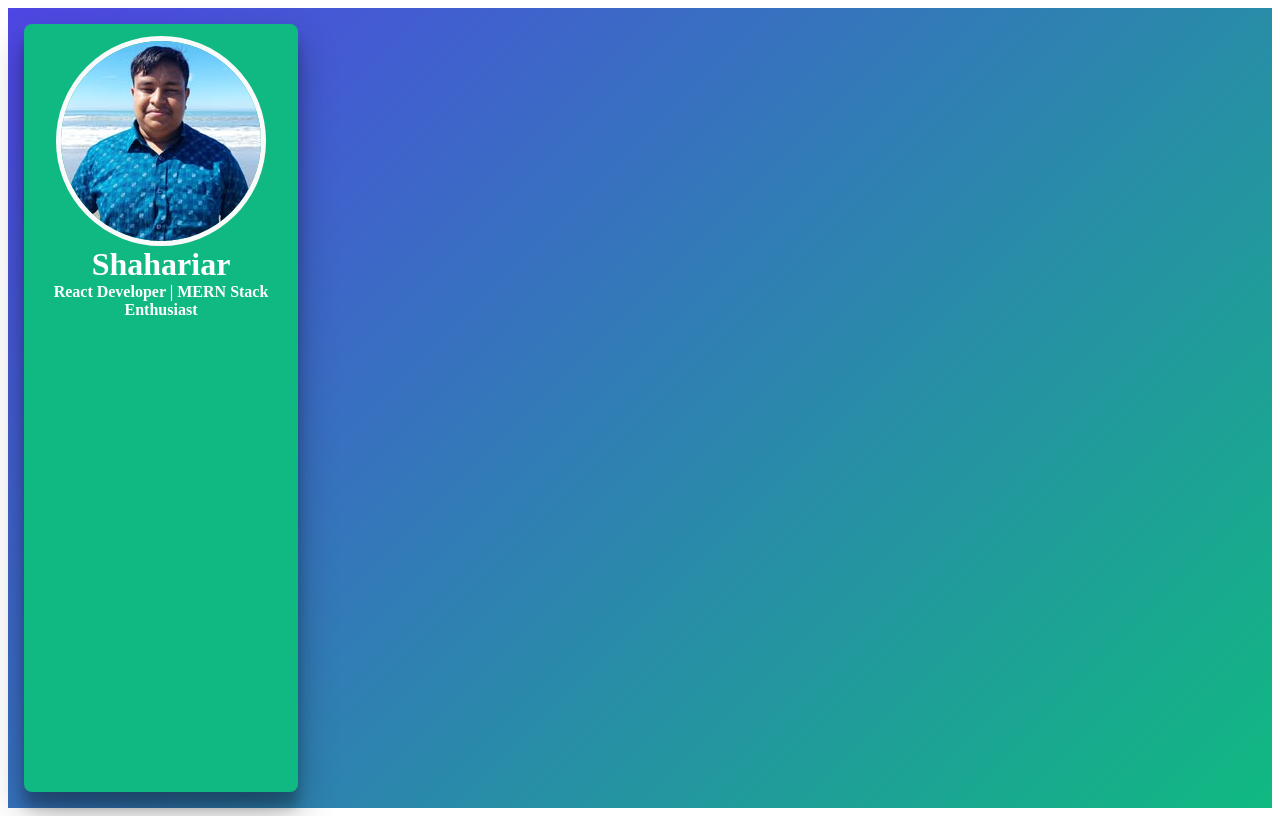
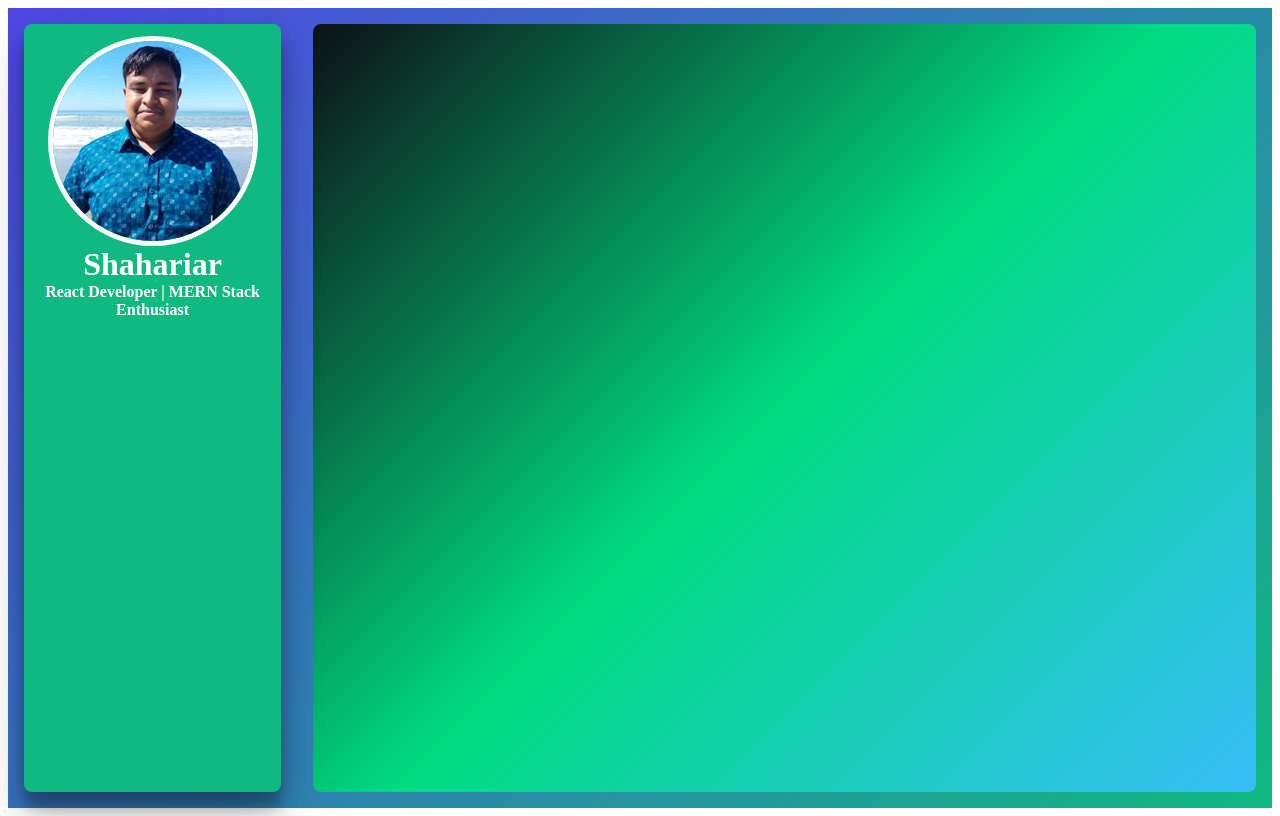
Before and after one commit to shahariar270/portfolio-template, a React (Vite) app in the folder client/: page / in a window 1280 px wide. Built offline with nearby package versions, Linux system fonts and the light colour scheme.

Commit message:
right content markup ready

```diff
--- a/client/src/Layout/Sections/RightContentBox.jsx
+++ b/client/src/Layout/Sections/RightContentBox.jsx
@@ -2,6 +2,8 @@ import React from 'react'
 
 export const RightContentBox = () => {
   return (
-    <div></div>
+    <div
+        className='st-portfolio--right-content'
+    ></div>
   )
 }
--- a/client/src/assets/styles/common/layout/_rightContentBox.scss
+++ b/client/src/assets/styles/common/layout/_rightContentBox.scss
@@ -0,0 +1,10 @@
+.st-portfolio {
+    &--right-content {
+        height: auto;
+        min-height: 120px;
+        width: 80%;
+        margin: 16px;
+        background: linear-gradient(135deg, #0d1117, #00dc82, #38bdf8);
+        border-radius: 8px;
+    }
+}
```
